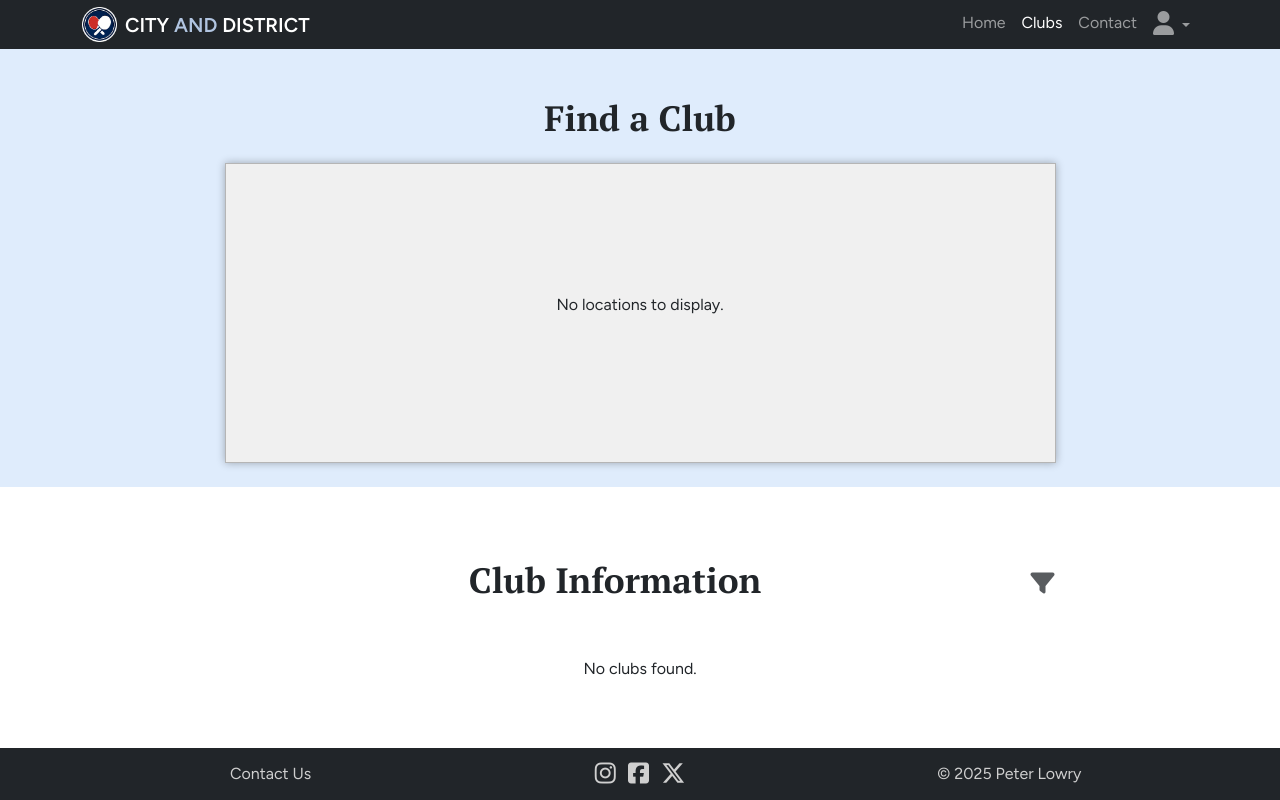
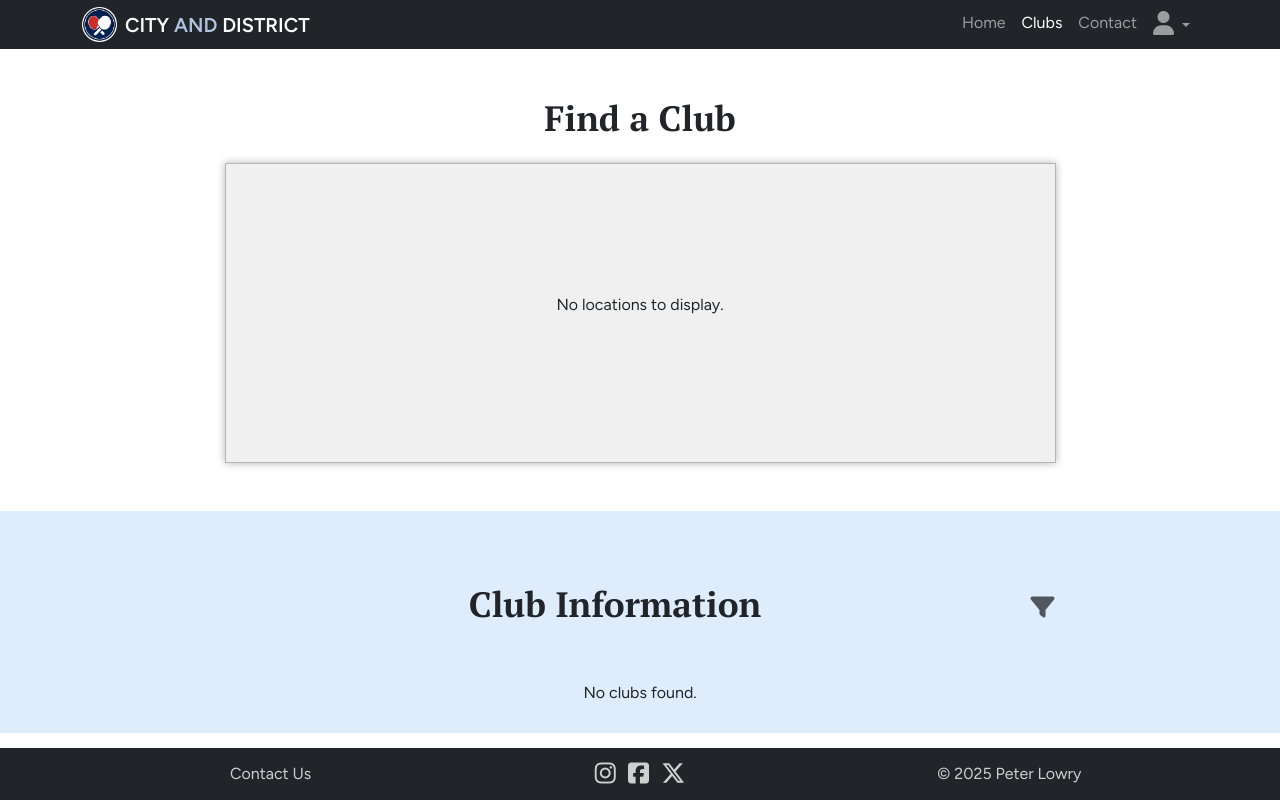
Before and after one commit to lowrycode/table-tennis-league, a Django app: page /clubs/ in a window 1280 px wide. Run offline with Django 4.2, Linux system fonts and the light colour scheme; data that the repository does not hold is empty; some libraries are stand-ins or nearby versions.

Commit message:
Restyle clubs page
- Increased spacing between club cards and below map
- Updated background colours for each section to improve visual separation between sections and club cards

```diff
--- a/clubs/templates/clubs/clubs.html
+++ b/clubs/templates/clubs/clubs.html
@@ -4,10 +4,10 @@
 {% block content %}
   <h1 class="visually-hidden">Clubs Page</h1>
   <!-- Club Info Section -->
-  <section id="venue-locations" class="w-100 pt-5 px-2">
+  <section id="venue-locations" class="w-100 py-5 px-2">
     <div class="container-lg">
       <div class="row justify-content-center">
-        <div class="col-12 col-lg-9 mb-4">
+        <div class="col-12 col-lg-9">
           <h2 class="text-center mb-4">Find a Club</h2>
           <div id="map" class="d-flex justify-contents-center align-items-center">
             {% if not locations %}
@@ -20,7 +20,7 @@
   </section>
 
   <!-- Club Info Section -->
-  <section id="club-info" class="w-100 my-4 px-2">
+  <section id="club-info" class="w-100 py-4 px-2">
     <div class="container-lg">
       <div class="row justify-content-center">
         <div class="col-12 col-lg-9 px-0">
--- a/clubs/templates/clubs/partials/club_info.html
+++ b/clubs/templates/clubs/partials/club_info.html
@@ -1,6 +1,6 @@
 {% load static %}
 
-<article class="border club my-4 p-3">
+<article class="border club my-5 p-3">
   <!-- Club Name and Website -->
   <div class="d-flex justify-content-between flex-wrap">
     <h3>{{club.name}}</h3>
--- a/static/css/global.css
+++ b/static/css/global.css
@@ -381,7 +381,7 @@ footer a:hover {
 
 /* CLUBS PAGE */
 #venue-locations {
-  background-color: var(--primary-5);
+  background-color: var(--light-1);
 }
 
 #map {
@@ -390,6 +390,10 @@ footer a:hover {
   box-shadow: 0 0 8px rgba(0, 0, 0, 0.3);
   border: 1px solid var(--light-4);
   background-color: var(--light-2);
+}
+
+#club-info {
+  background-color: var(--primary-5);
 }
 
 .club {
```
Also changed, not shown: 1 other file.
